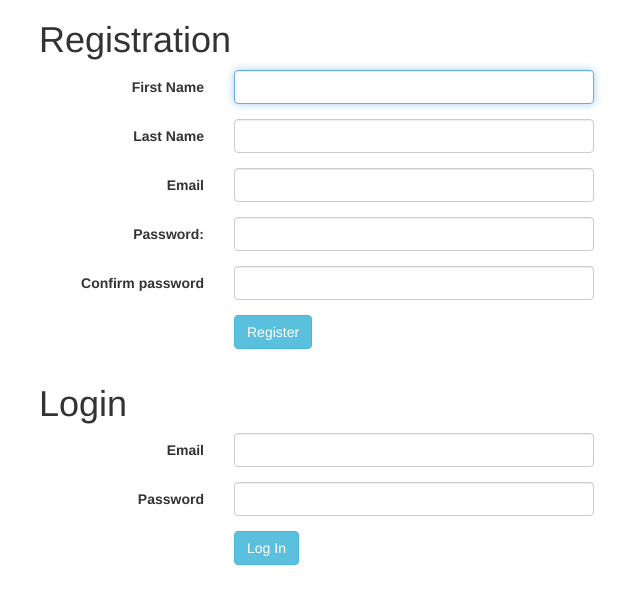
After one commit to mneall/trailReport, a Django app: template apps/app1/templates/app1/login.html in a window 1280 px wide. The commit adds this page. Shown: the top 604 px of the page, without its empty margins (31-671 px from the left). Run offline with Django 3.2, Linux system fonts and the light colour scheme; the template is opened without the code that fills it, so the values that code supplies are empty; parts of the project's set-up code (start-up, migrations or seed data) failed here and were passed over; some libraries are stand-ins or nearby versions.

Commit message:
add login/reg

```diff
--- a/apps/app1/static/app1/index.css
+++ b/apps/app1/static/app1/index.css
@@ -16,6 +16,7 @@ body {
   margin-top: 2%;
   opacity: 0.95;
   box-shadow: 0 0 12px 3px #666;
+  border-radius: 8px;
       }
 
 .headernav {
@@ -34,10 +35,10 @@ body {
   padding: 10px;
   width: 100%;
   margin-top: 10px;
-  border-radius: 10px;
+  border-radius: 8px;
   display: inline-block;
   vertical-align: top;
-  background-color:rgba(0, 0, 0, 0.2);
+  background-color:rgba(0, 0, 0, 0.25);
 }
 
 #icon-box #car {
--- /dev/null
+++ b/apps/app1/static/app1/login.css
@@ -0,0 +1,5 @@
+.error {
+	color: red;
+	font-weight: bold;
+	margin-left: 90px;
+}
--- /dev/null
+++ b/apps/app1/templates/app1/login.html
@@ -0,0 +1,97 @@
+<!DOCTYPE html>
+<html>
+<head>
+	<title>Login/Registration Index</title>
+	{% load staticfiles %}
+	<link rel="stylesheet" href="{% static 'app1/bootstrap/css/bootstrap.min.css' %}" media="screen" title="no title"  charset="utf-8">
+	<link rel="stylesheet" href="{% static 'app1/login.css' %}" media="screen" title="no title"  charset="utf-8">
+	<link rel="stylesheet" href="{% static 'app1/jquery-ui.theme.min.css' %}" media="screen" title="no title"  charset="utf-8">
+	<script src="http://code.jquery.com/jquery-1.12.4.js"></script>
+	<script src="http://code.jquery.com/ui/1.12.0/jquery-ui.js"></script>
+</head>
+<body>
+	<div class="container">
+		<h1>Registration</h1>
+
+		<form class="form-horizontal" role="form" action="/register" method="post">
+			{% csrf_token %}
+
+			<div class="form-group">
+				<label for="first_name" class="col-sm-2 control-label">First Name</label>
+				<div class="col-sm-4">
+					<input class="form-control" id="first_name" type="text" name="first_name" autofocus>
+				</div>
+			</div>
+
+			<div class="form-group">
+				<label for="last_name" class="col-sm-2 control-label">Last Name</label>
+				<div class="col-sm-4">
+					<input class="form-control" type="text" id="last_name" name="last_name">
+				</div>
+			</div>
+
+				<div class="form-group">
+					<label for="email1" class="col-sm-2 control-label">Email</label>
+					<div class="col-sm-4">
+						<input class="form-control" type="text" id="email1" name="email">
+					</div>
+				</div>
+
+				<div class="form-group">
+					<label for="password" class="col-sm-2 control-label" >Password:</label>
+					<div class="col-sm-4">
+						<input class="form-control" type="text" id="password" name="password">
+					</div>
+				</div>
+
+				<div class="form-group">
+					<label class="col-sm-2 control-label" for="confirm_password">Confirm password</label>
+					<div class="col-sm-4">
+						<input class="form-control" type="text" id="confirm-password" name="confirm_password">
+					</div>
+				</div>
+
+				<div class="form-group">
+					<div class="col-sm-4 col-sm-offset-2">
+						<button type="submit" class="btn btn-info">Register</button>
+					</div>
+				</div>
+
+			</div>
+		</form>
+	</div>
+
+		{% for message in messages %}
+		<p class="error">{{ message }}</p>
+	{% endfor %}
+
+	<div class="container">
+		<h1>Login</h1>
+		<form class="form-horizontal" role="form" action="/login" method="post">
+			{% csrf_token %}
+
+			<div class="form-group">
+				<label class="col-sm-2 control-label" for="email2">Email</label>
+					<div class="col-sm-4">
+						<input class="form-control" type="text" id="email2" name="email">
+				</div>
+			</div>
+
+			<div class="form-group">
+				<label class="col-sm-2 control-label" for="password2">Password</label>
+					<div class="col-sm-4">
+						<input class="form-control" type="text" id="password2" name="password">
+				</div>
+			</div>
+
+			<div class="form-group">
+				<div class="col-sm-4 col-sm-offset-2">
+					<button type="submit" class="btn btn-info">Log In</button>
+				</div>
+			</div>
+
+		</form>
+
+	</div>
+</body>
+</html>
--- a/apps/app1/urls.py
+++ b/apps/app1/urls.py
@@ -3,5 +3,9 @@ from . import views
 
 
 urlpatterns = [
-	url(r'^$', views.index, name='index'),
+	url(r'^$', views.index, name='login'),
+	url(r'^register$', views.register),
+	url(r'^login$', views.login),
+	url(r'^logout$', views.logout),
+	url(r'^home$', views.home)
 ]
```
Also changed, not shown: apps/app1/models.py (+55 -1 lines), apps/app1/views.py (+48 -1 lines), apps/app1/migrations/0001_initial.py (added), apps/app1/static/app1/jquery-ui.theme.min.css (added), apps/app1/static/app1/warning.png (added).
